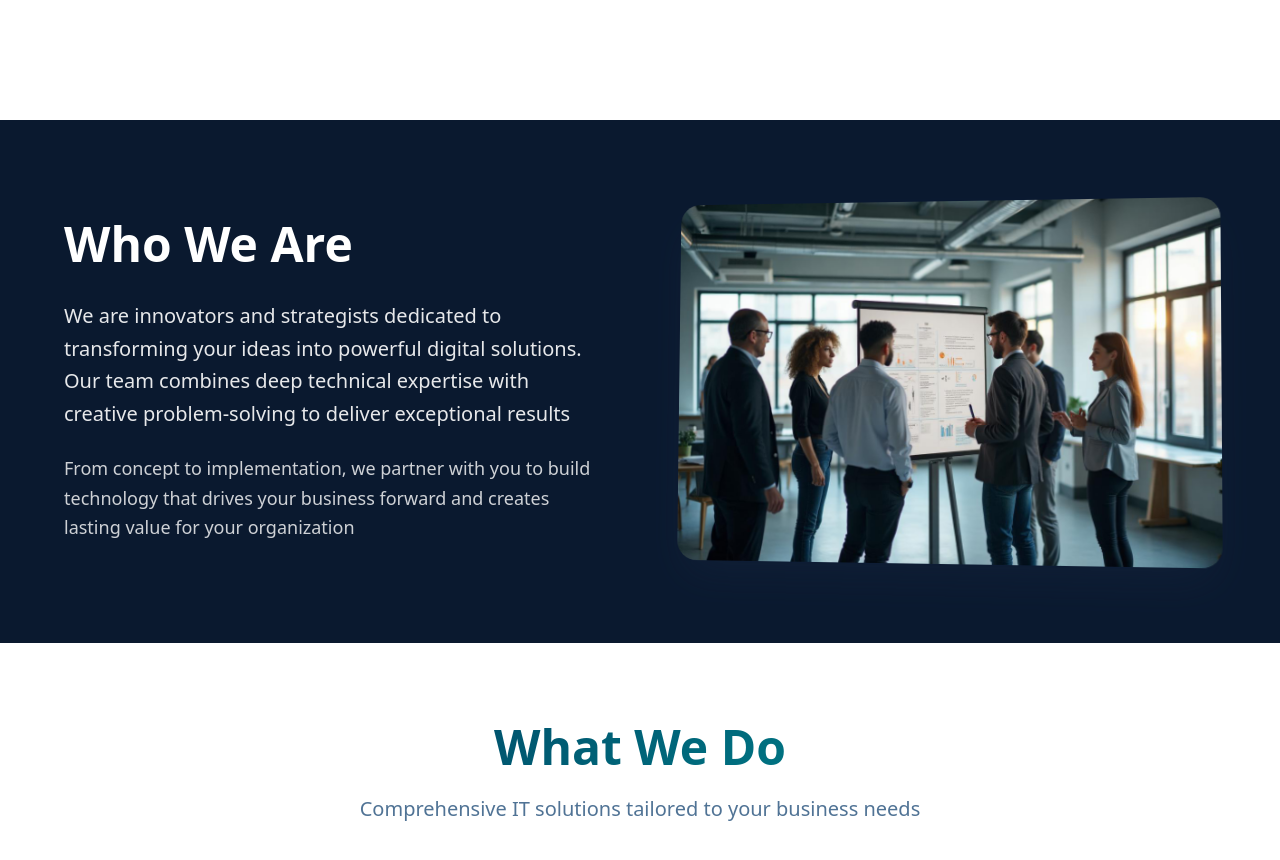
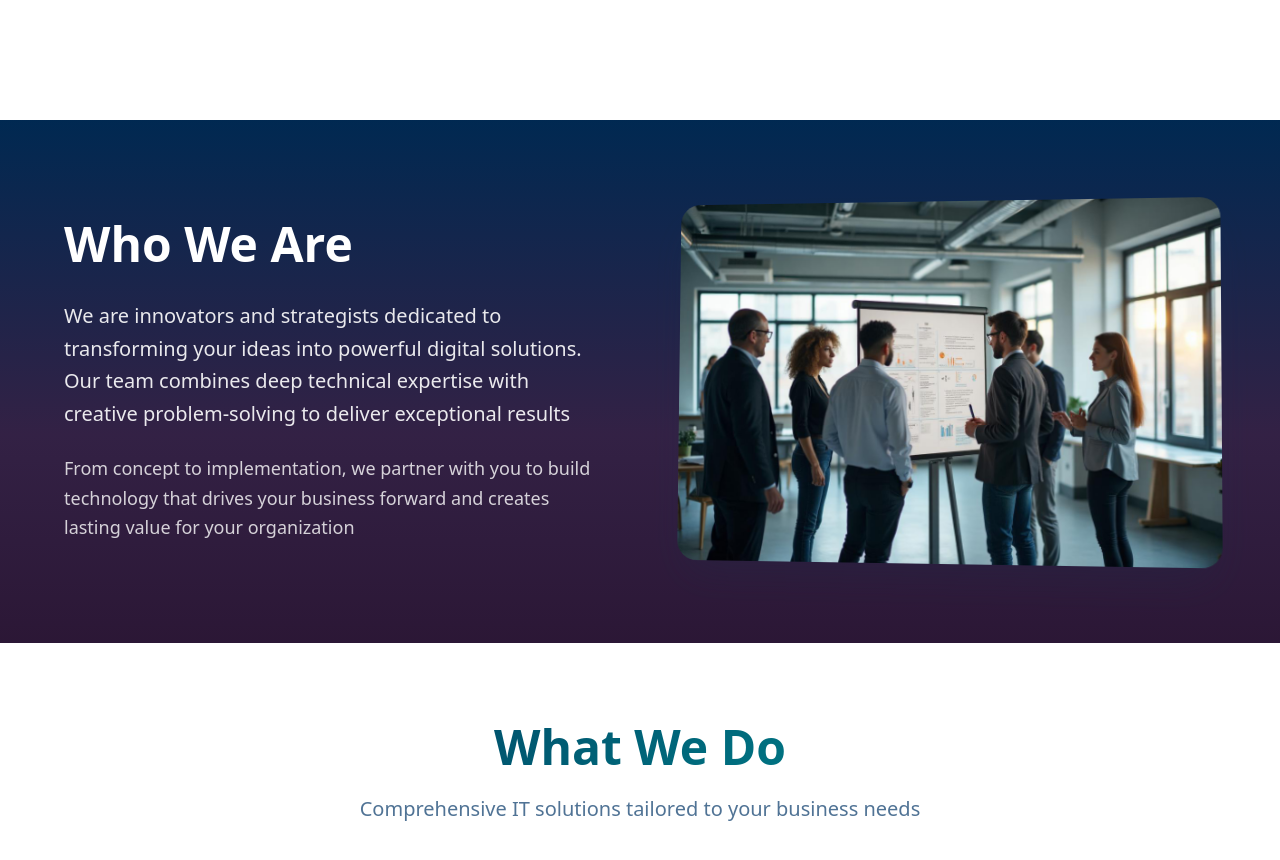
Before and after one commit to Dev-shreif/raly-vision-spark-37, a React (Vite) app: page / in a window 1280 px wide. Shown: the part 2280-3140 px from the top of the page. Built offline with nearby package versions, Linux system fonts and the light colour scheme.

Commit message:
Apply gradient to "Who We Are" section
Implement a linear gradient background for the "Who We Are" section. The gradient will transition from a dark blue at the top to a dark purple at the bottom, ensuring seamless integration with the overall design and maintaining text and image readability.

```diff
--- a/src/components/ModernSections.tsx
+++ b/src/components/ModernSections.tsx
@@ -55,12 +55,14 @@ const ModernSections = () => {
     return () => observer.disconnect();
   }, []);
   return <div className="modern-sections">
-      {/* Who We Are Section - Simple Dark Background */}
+      {/* Who We Are Section - Beautiful Gradient Background */}
       <section
         id="who-we-are"
         data-scroll-section
         className="py-20 text-white"
-        style={{ backgroundColor: '#0A192F' }}
+        style={{
+          background: 'linear-gradient(180deg, hsl(210, 100%, 16%) 0%, hsl(270, 35%, 20%) 60%, hsl(280, 40%, 15%) 100%)'
+        }}
       >
         <div className="container mx-auto px-4">
           <div className="grid md:grid-cols-2 gap-16 items-center max-w-6xl mx-auto">
```
